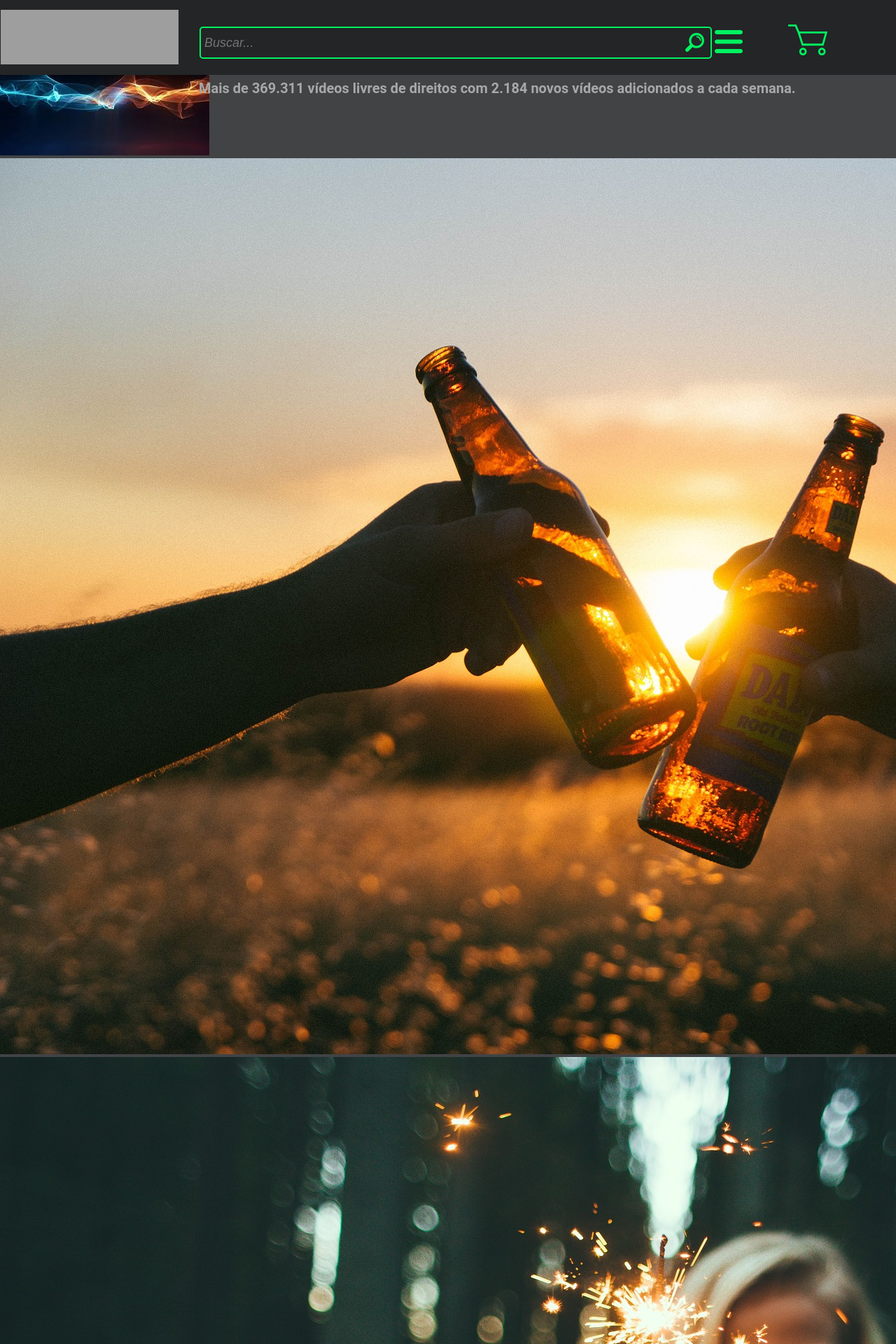
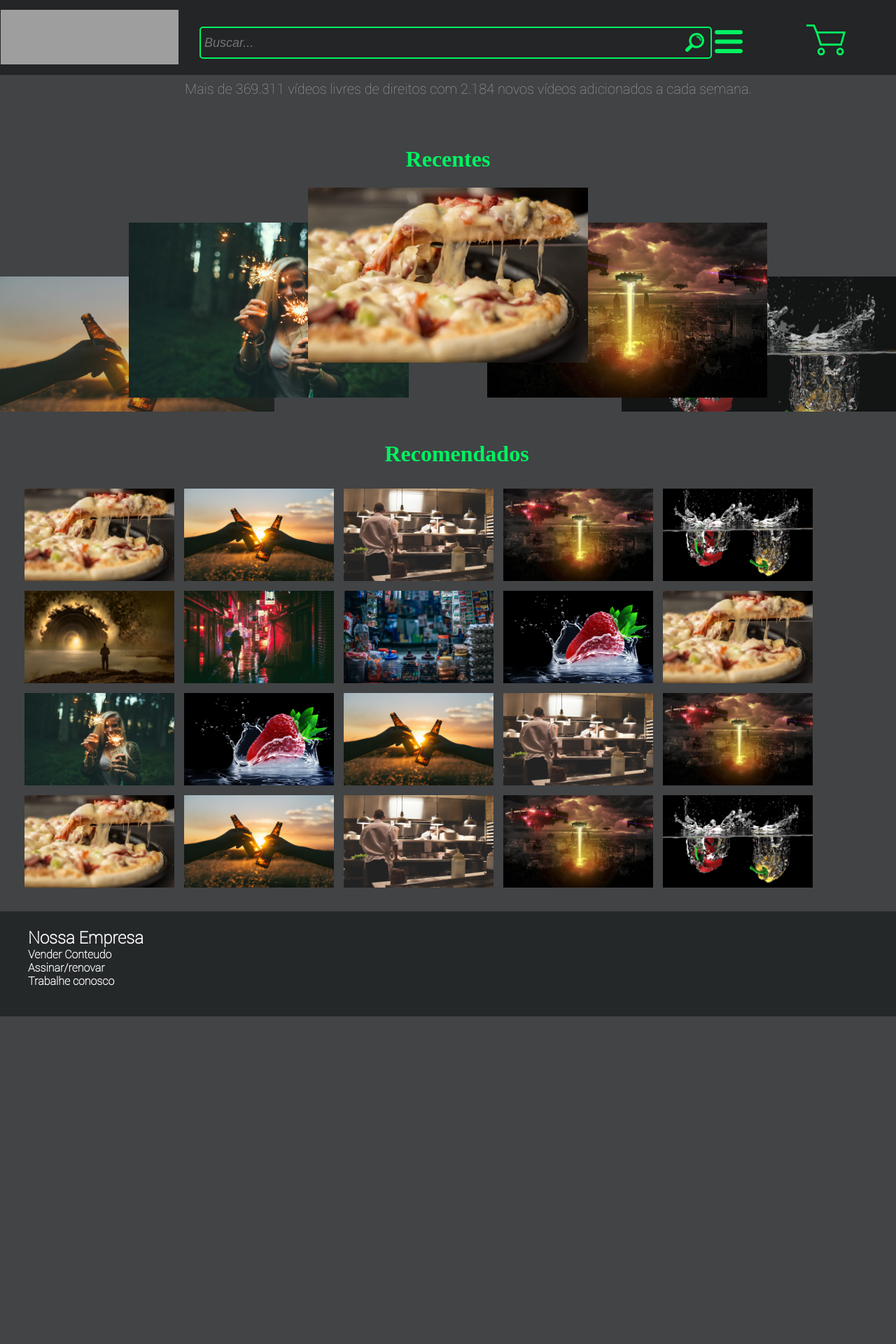
Before and after one commit to stuffalex/capivaraPlay, a PHP site: template src/view/home.php in a window 1280 px wide; the page is wider, and only the part inside the window is pictured. Shown: the top 1920 px of that part at 70% size. After the commit the page ends 1452 px from the top of that part, so only its background shows below. Run offline with PHP 8.4, Linux system fonts and the light colour scheme; the template is opened without the code that fills it, so the values that code supplies are empty; some libraries are stand-ins or nearby versions; some web fonts are replaced; grey boxes are pictures that could not be loaded.

Commit message:
Add files via upload

```diff
--- a/src/index.php
+++ b/src/index.php
@@ -1,5 +1,5 @@
 <?php
-require_once 'view/home.php';
+require_once './view/login.php';
 
 
 
--- /dev/null
+++ b/src/view/estilos/estiloCarrossel.css
@@ -0,0 +1,98 @@
+#carousel {
+  position: relative;
+  height: 400px;
+  top: 60%;
+  transform: translateY(-25%);
+  overflow: hidden;
+}
+#carousel div {
+  position: absolute;
+  transition: transform 1s, left 1s, opacity 1s, z-index 0s;
+  opacity: 1;
+}
+#carousel div img {
+  width: 400px;
+  height: 250px;
+  transition: width 1s;
+}
+#carousel div.hideLeft {
+  left: 0%;
+  opacity: 0;
+  transform: translateY(50%) translateX(-50%);
+}
+#carousel div.hideLeft img {
+  width: 400px;
+  height: 250px;
+}
+#carousel div.hideRight {
+  left: 100%;
+  opacity: 0;
+  transform: translateY(50%) translateX(-50%);
+}
+#carousel div.hideRight img {
+  width: 400px;
+  height: 250px;
+}
+#carousel div.prev {
+  z-index: 5;
+  left: 30%;
+  transform: translateY(50px) translateX(-50%);
+}
+#carousel div.prev img {
+  width: 400px;
+  height: 250px;
+}
+#carousel div.prevLeftSecond {
+  z-index: 4;
+  left: 15%;
+  transform: translateY(50%) translateX(-50%);
+  opacity: 0.7;
+}
+#carousel div.prevLeftSecond img {
+  width: 400px;
+  height: 250px;
+}
+#carousel div.selected {
+  z-index: 10;
+  left: 50%;
+  transform: translateY(0px) translateX(-50%);
+}
+#carousel div.next {
+  z-index: 5;
+  left: 70%;
+  transform: translateY(50px) translateX(-50%);
+}
+#carousel div.next img {
+  width: 400px;
+  height: 250px;
+}
+#carousel div.nextRightSecond {
+  z-index: 4;
+  left: 85%;
+  transform: translateY(50%) translateX(-50%);
+  opacity: 0.7;
+}
+#carousel div.nextRightSecond img {
+  width: 400px;
+  height: 250px;
+}
+
+.buttons {
+  position: fixed;
+  left: 50%;
+  transform: translateX(-50%);
+  bottom: 10px;
+  color: #00F260;
+}
+
+#imgcarrocel{
+  width: 299px;
+  height: 190px;
+}
+
+#imgcarrocel img{
+  width: 100%;
+  height: 100%;
+  bottom: 0;
+  position: absolute;
+}
--- /dev/null
+++ b/src/view/estilos/estilohome.css
@@ -0,0 +1,223 @@
+html, body {
+  width: 100%;
+  height: 100%;
+  padding: 0;
+  background-color: #414345;
+  margin: 0;
+}
+main{
+  width: 100%;
+  height: 60%;
+}
+
+@font-face{
+  font-family: Roboto-Thin;
+  src: url(./view/fonts/Roboto-Thin.ttf);
+}
+
+.header {
+    background-color: #232526;
+    height: 107px;
+    position: fixed;
+    top: 0;
+    left: 0;
+    width: 100%;
+    z-index: 1;
+}
+
+.logo{
+    position: absolute;
+    width: 254px;
+    height: 78px;
+    left: 1px;
+    top: 14px;
+}
+
+.search{
+    position: absolute;
+    width: 678px;
+    height: 42.38px;
+    left: 356px;
+    top: 38px;
+
+    border: 3px solid #00F260;
+    box-sizing: border-box;
+    border-radius: 10px;
+
+    color: #ffffff;
+    text-align: left;
+}
+
+#divBusca{
+    position: absolute;
+    border:solid 1px;
+    border-radius:5px;
+    border-color: #00F260;
+    border-width: 2.5px;
+    width: 728px;
+    height: 42.38px;
+    left: 285px;
+    top: 38px;
+  }
+
+  #txtBusca{
+    float:left;
+    background-color:transparent;
+    padding-left:5px;
+    padding-top: 2px;
+    font-style:italic;
+    font-size:18px;
+    color: #00F260;
+    border:none;
+    width: 685px;
+    height: 38px;
+  }
+
+  #btnBusca{
+    padding-top: 7px;
+  }
+
+  #btnBusca:hover {
+    transform: translateY(-5px);
+}
+
+  #categorias{
+    position: absolute;
+    left: 100%;
+    right: 24.72%;
+    top: 5%;
+    bottom: 94.47%;
+    background-color: transparent;
+    border: transparent;
+  }
+  #categorias:hover {
+    transform: translateY(-5px);
+}
+
+  .carrinho{
+    position: absolute;
+    left: 90%;
+    float: right;
+    top: 33%;
+    bottom: 94.32%;
+    background-color: transparent;
+    border: transparent;
+  }
+
+  .carrinho:hover {
+    transform: translateY(-5px);
+}
+
+  #profile:hover {
+    transform: translateY(-5px);
+}
+
+  #frase{
+    position: absolute;
+    width: 100%;
+    height: 23px;
+    left: 264px;
+    top: 115px;
+
+    font-family: Roboto-Thin;
+    font-size: 20px;
+    display: flex;
+    text-align: center;
+    color: #A8A8A8;
+}
+
+  #categoria{
+  color: #00F260;
+
+  position: absolute;
+  width: 217px;
+  height: 24px;
+  left: 610px;
+  top: 190px;
+
+  font-family: Transistor 2.15;
+  font-style: normal;
+  font-weight: normal;
+  font-size: 24px;
+  line-height: 24px;
+  }
+
+html {
+  scroll-behavior: smooth;
+}
+
+h1 {
+  font-family: Arial;
+  color: #00F260;
+  text-align: center;
+  font-family: TRANSISTOR215;
+}
+
+.carrocel{
+  padding-top: 12rem;
+}
+
+.rodape{
+  position: absolute;
+  width: 100%;
+  height: 150px;
+  margin-top: 30px;
+  background: rgba(35, 37, 38, 0.9);
+}
+
+#itemNE{
+  font-size: 16px;
+}
+
+a:-webkit-any-link {
+  color: #ffffff;
+  cursor: pointer;
+  text-decoration: none;
+}
+
+ul{
+  list-style-type: none;
+  font-family: Roboto-Thin;
+  color: #ffffff;
+  font-weight: bold;
+  font-size: 24px;
+
+  width: 189px;
+  height: 104px;
+  left: 57px;
+  top: 1244px;
+}
+.videos{
+  margin-left: 25px;
+  margin-top: 150px;
+
+}
+#video{
+  display: inline-block;
+  background-color: #aaa;
+  width: 214px;
+  height: 132px;
+  margin-left: 10px;
+  margin-top: 10px;
+  overflow: hidden;
+  position: relative;
+  overflow: hidden;
+}
+
+#video img{
+  position: absolute;
+  bottom: 0;
+  width: 100%;
+  height: 100%;
+
+  max-width: 100%;
+	-moz-transition: all 0.3s;
+	-webkit-transition: all 0.3s;
+	transition: all 0.3s;
+}
+
+#video:hover {
+	-moz-transform: scale(1.1);
+	-webkit-transform: scale(1.1);
+	transform: scale(1.1);
+}
--- a/src/view/home.php
+++ b/src/view/home.php
@@ -4,13 +4,12 @@
         <meta charset="UTF-8">
         <meta name="viewport" content="width=device-width, initial-scale=1.0">
         <meta http-equiv="X-UA-Compatible" content="ie=edge">
-        <link rel="stylesheet" type="text/css" href="style.css">
         <title>Capivara Play</title>
 
         <link rel="shortcut icon" type="image/x-icon" href="https://static.codepen.io/assets/favicon/favicon-aec34940fbc1a6e787974dcd360f2c6b63348d4b1f4e06c77743096d55480f33.ico" />
         <link rel="mask-icon" type="" href="https://static.codepen.io/assets/favicon/logo-pin-8f3771b1072e3c38bd662872f6b673a722f4b3ca2421637d5596661b4e2132cc.svg" color="#111" />
-        <link rel="stylesheet" type="text/css" href="style.css">
-        <link rel="stylesheet" type="text/css" href="estilo.css">
+        <link rel="stylesheet" type="text/css" href="./estilos/estilohome.css">
+        <link rel="stylesheet" type="text/css" href="./estilos/estiloCarrossel.css">
 
         <script>
           window.console = window.console || function(t) {};
@@ -33,19 +32,19 @@
             <div class="header-limiter">
 
                 <nav class="nav-bar">
-                    <img class="logo" src="assets\icons\logo.svg" alt="Logo Capivara play">
+                    <img class="logo" src="./icons/logo.svg" alt="Logo Capivara play">
                     <a href="#inicio" class="logo"></a>
 
                     <div id="divBusca">
                         <input type="text" id="txtBusca" placeholder="Buscar..."/>
-                        <img src="assets\icons\lupa.svg" id="btnBusca" alt="Buscar"/>
+                        <img src="./icons/lupa.svg" id="btnBusca" alt="Buscar"/>
                         <button type="menu" id="categorias">
-                                <img src="assets\icons\categorias.svg" id="btnCategorias" alt="Categorias"/>
+                                <img src="./icons/categorias.svg" id="btnCategorias" alt="Categorias"/>
                         </button>
                     </div>
 
 
-                    <img class="carrinho" src="assets\icons\carrinho.svg" alt="Carrinho de compras"/>
+                    <img class="carrinho" src="./icons/carrinho.svg" alt="Carrinho de compras"/>
                     <a href="#carrinhodecompras" class="carrinho"></a>
                 </nav>
             </div>
@@ -56,31 +55,31 @@
             <div id="carousel">
               <h1>Recentes</h1>
               <div class="hideLeft">
-                <img id="imgcarrocel" src="./assets/images/maxresdefault.jpg">
+                <img id="imgcarrocel" src="./images/maxresdefault.jpg">
               </div>
 
               <div class="prevLeftSecond">
-                <img id="imgcarrocel" src="./assets/images/cerveja.jpg">
+                <img id="imgcarrocel" src="./images/cerveja.jpg">
               </div>
 
               <div class="prev">
-                <img id="imgcarrocel" src="./assets/images/vlogueira.jpg">
+                <img id="imgcarrocel" src="./images/vlogueira.jpg">
               </div>
 
               <div class="selected">
-                <img id="imgcarrocel" src="./assets/images/pizza.jpg">
+                <img id="imgcarrocel" src="./images/pizza.jpg">
               </div>
 
               <div class="next">
-                <img id="imgcarrocel" src="./assets/images/et.jpg">
+                <img id="imgcarrocel" src="./images/et.jpg">
               </div>
 
               <div class="nextRightSecond">
-                <img id="imgcarrocel" src="./assets/images/frutaagua.jpg">
+                <img id="imgcarrocel" src="./images/frutaagua.jpg">
               </div>
 
               <div class="hideRight">
-                <img id="imgcarrocel" src="./assets/images/japao.jpg">
+                <img id="imgcarrocel" src="./images/japao.jpg">
               </div>
 
             </div>
```
Also changed, not shown: other parts of src/view/home.php (+20 -20 lines), src/view/cadastro.php (added, +49 -0 lines), src/view/estilos/cadastro.css (added, +70 -0 lines), src/view/estilos/estiloLogin.css (added, +63 -0 lines), src/view/login.php (+30 -7 lines).
